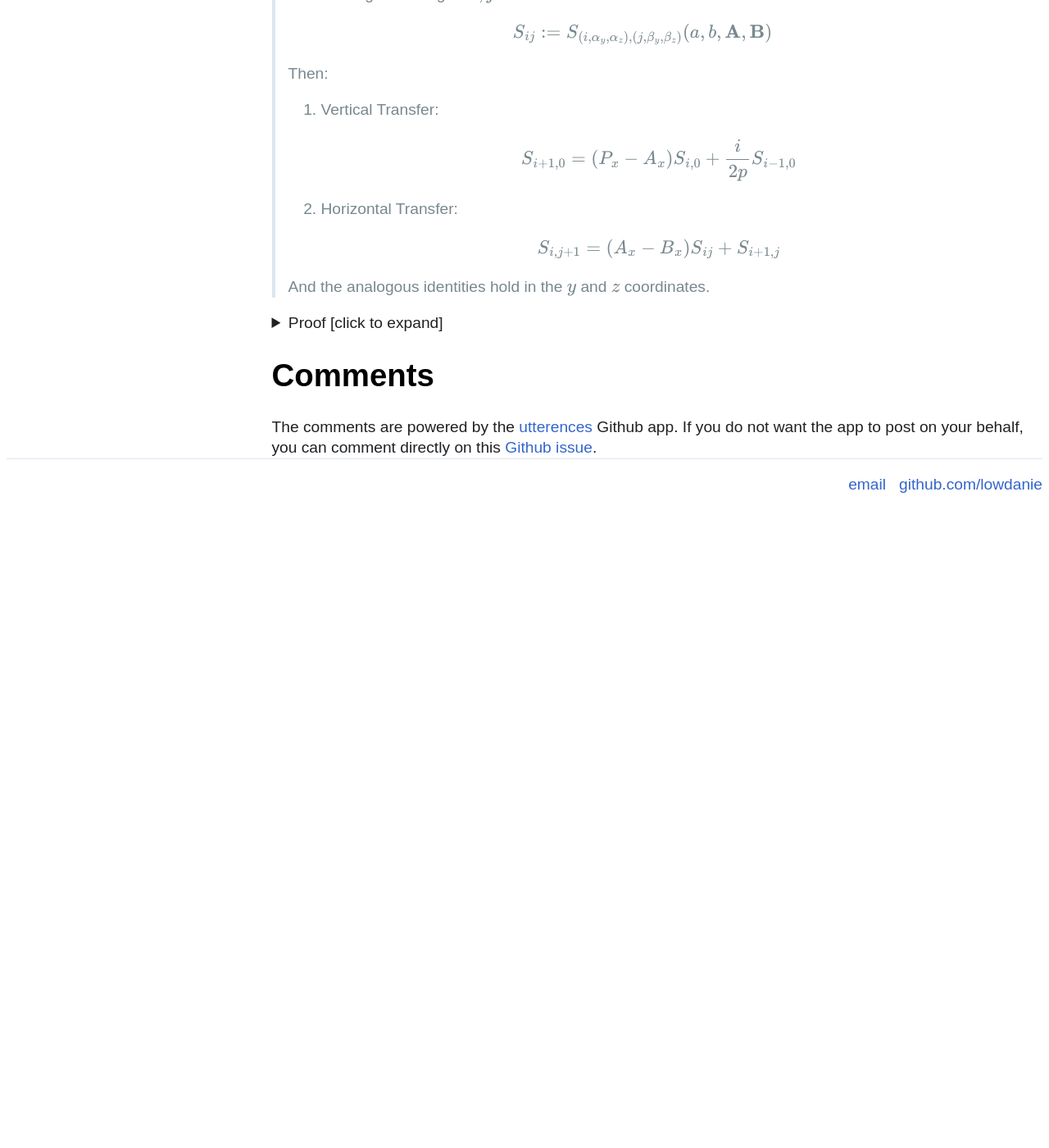
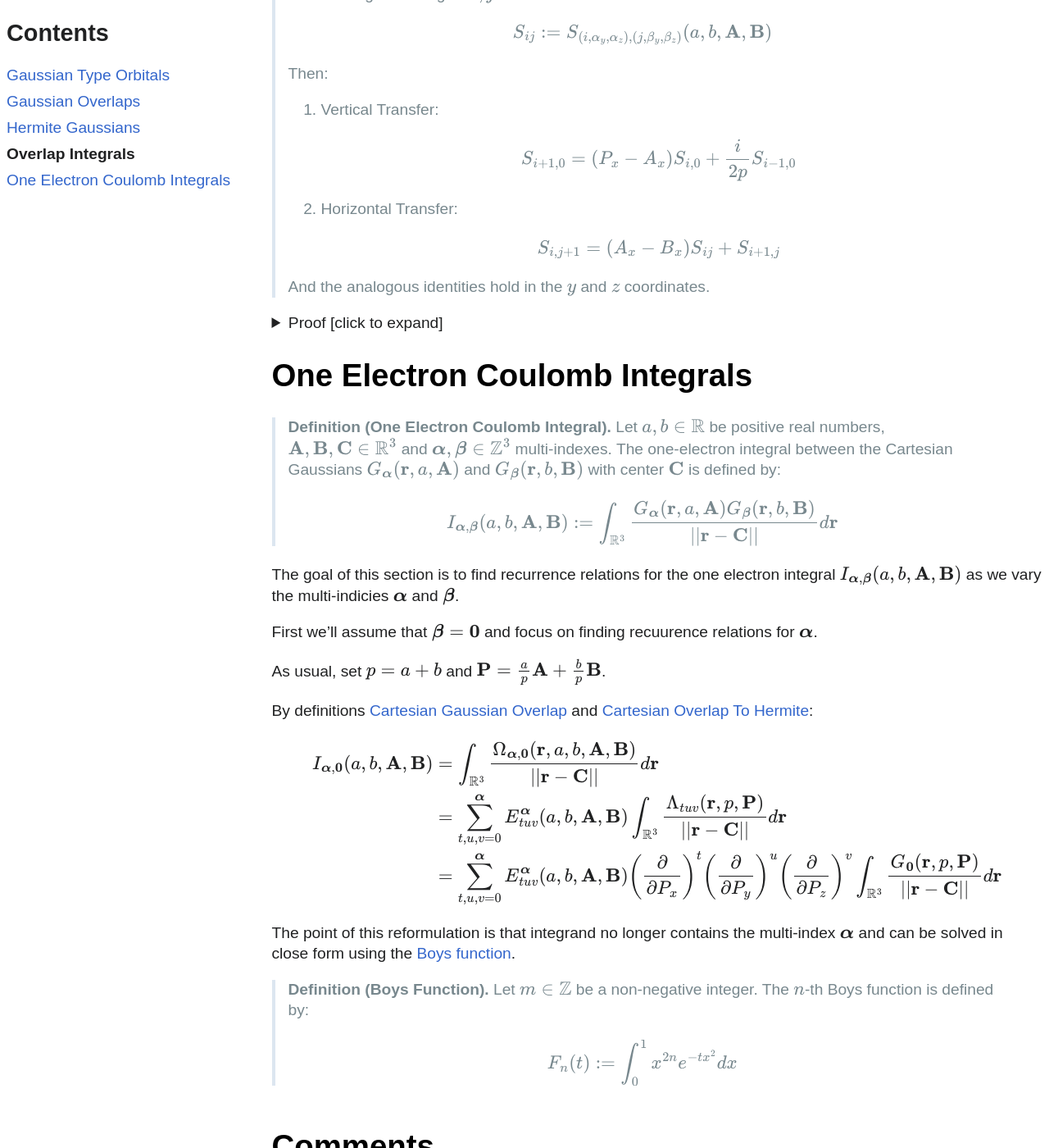
Before and after one commit to lowdanie/lowdanie.github.io, a Jekyll site: the page built from _posts/2025-07-26-electron-integrals.md, in a window 1280 px wide and 1400 px high, scrolled down 6276 px. Shown: the whole window at 82% size. Built offline with Jekyll 4.4.1, drawn with Linux system fonts in a browser that asks for light colours; comment, search, counter and statistics services are not loaded; before the commit the page ends 6906 px from its top, so only the background shows below that.

Commit message:
one electron integral

```diff
--- a/_posts/2025-07-26-electron-integrals.md
+++ b/_posts/2025-07-26-electron-integrals.md
@@ -652,3 +652,57 @@
 _q.e.d_
 </div>
 </details>
+
+# One Electron Coulomb Integrals
+
+> **Definition (One Electron Coulomb Integral).**
+> Let $a,b\in\mathbb{R}$ be positive real numbers,
+> $\mathbf{A},\mathbf{B},\mathbf{C}\in\mathbb{R}^3$
+> and $\boldsymbol{\alpha},\boldsymbol{\beta}\in\mathbb{Z}^3$ multi-indexes.
+> The one-electron integral between the Cartesian Gaussians
+> $G_\boldsymbol{\alpha}(\mathbf{r}, a, \mathbf{A})$ and
+> $G_\boldsymbol{\beta}(\mathbf{r}, b, \mathbf{B})$ with center $\mathbf{C}$ is defined by:
+>
+> $$
+> I_{\boldsymbol{\alpha},\boldsymbol{\beta}}(a, b, \mathbf{A}, \mathbf{B}) :=
+> \int_{\mathbb{R}^3}\frac{G_\boldsymbol{\alpha}(\mathbf{r}, a, \mathbf{A})
+> G_\boldsymbol{\beta}(\mathbf{r}, b, \mathbf{B})}{||\mathbf{r} - \mathbf{C}||}d\mathbf{r}
+> $$
+
+The goal of this section is to find recurrence relations for the one electron
+integral $I_{\boldsymbol{\alpha},\boldsymbol{\beta}}(a, b, \mathbf{A}, \mathbf{B})$
+as we vary the multi-indicies $\boldsymbol{\alpha}$ and $\boldsymbol{\beta}$.
+
+
+First we'll assume that $\boldsymbol{\beta}=\mathbf{0}$ and focus on finding recuurence
+relations for $\boldsymbol{\alpha}$.
+
+As usual, set $p=a+b$ and $\mathbf{P} = \frac{a}{p}\mathbf{A} + \frac{b}{p}\mathbf{B}$.
+
+By definitions [Cartesian Gaussian Overlap](#defn:cartesian-gaussian-overlap)
+and [Cartesian Overlap To Hermite](#defn:cartesian-overlap-to-hermite):
+
+$$
+\begin{align*}
+I_{\boldsymbol{\alpha},\mathbf{0}}(a, b, \mathbf{A}, \mathbf{B}) &=
+\int_{\mathbb{R}^3}\frac{\Omega_{\boldsymbol{\alpha},\mathbf{0}}(\mathbf{r}, a, b, \mathbf{A}, \mathbf{B})}{||\mathbf{r}-\mathbf{C}||}d\mathbf{r} \\
+&= \sum_{t,u,v=0}^{\boldsymbol{\alpha}}E^{\boldsymbol{\alpha}}_{tuv}(a, b, \mathbf{A}, \mathbf{B})
+\int_{\mathbb{R}^3}\frac{\Lambda_{tuv}(\mathbf{r},p,\mathbf{P})}{||\mathbf{r}-\mathbf{C}||}d\mathbf{r} \\
+&= \sum_{t,u,v=0}^{\boldsymbol{\alpha}}E^{\boldsymbol{\alpha}}_{tuv}(a, b, \mathbf{A}, \mathbf{B})
+\left(\frac{\partial}{\partial P_x}\right)^t
+\left(\frac{\partial}{\partial P_y}\right)^u
+\left(\frac{\partial}{\partial P_z}\right)^v
+\int_{\mathbb{R}^3}\frac{G_\mathbf{0}(\mathbf{r},p,\mathbf{P})}{||\mathbf{r}-\mathbf{C}||}d\mathbf{r}
+\end{align*}
+$$
+
+The point of this reformulation is that integrand no longer contains the
+multi-index $\boldsymbol{\alpha}$ and can be solved in close form using the
+[Boys function](https://molssi.github.io/MIRP/boys_function.html).
+
+> **Definition (Boys Function).**
+> Let $m\in\mathbb{Z}$ be a non-negative integer. The $n$-th Boys function is defined by:
+>
+> $$
+> F_n(t) := \int_0^1x^{2n}e^{-tx^2}dx
+> $$
```
